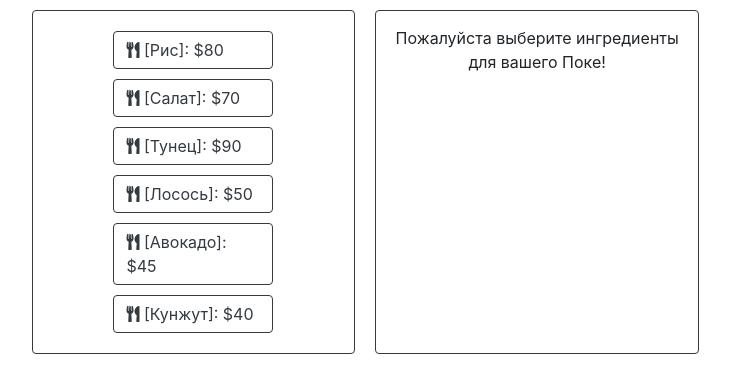
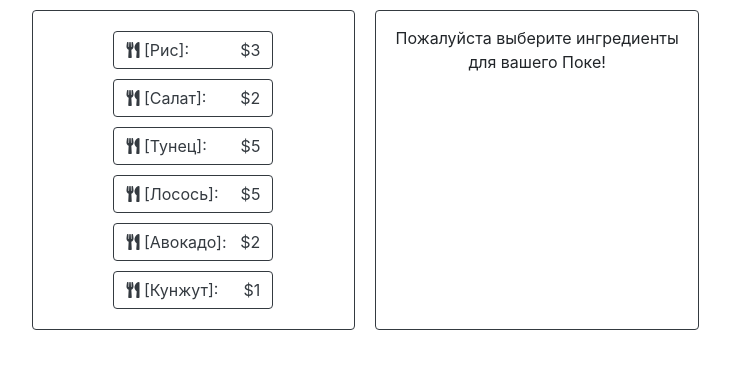
Before and after one commit to galubezzz/python_group_1_exam_7_maria_galunova, a React (Create React App) app: page / in a window 1280 px wide. Shown: the top 392 px of the page, without its empty margins (230-960 px from the left). Built offline with nearby package versions, Linux system fonts and the light colour scheme.

Commit message:
small layout fixes

```diff
--- a/src/App.js
+++ b/src/App.js
@@ -4,12 +4,12 @@ import Order from './components/Order/Order';
 import ItemsForm from './components/ItemsForm/ItemsForm';
 
 const availableItems = [
-  {name: 'rice', price: 80, label: 'Рис'},
-  {name: 'salad', price: 70, label: 'Салат'},
-  {name: 'tuna', price: 90, label: 'Тунец'},
-  {name: 'salmon', price: 50, label: 'Лосось'},
-  {name: 'avocado', price: 45, label: 'Авокадо'},
-  {name: 'sesame', price: 40, label: 'Кунжут'}
+  {name: 'rice', price: 3, label: 'Рис'},
+  {name: 'salad', price: 2, label: 'Салат'},
+  {name: 'tuna', price: 5, label: 'Тунец'},
+  {name: 'salmon', price: 5, label: 'Лосось'},
+  {name: 'avocado', price: 2, label: 'Авокадо'},
+  {name: 'sesame', price: 1, label: 'Кунжут'}
 ];
 
 class App extends Component {
--- a/src/components/ItemsForm/Item/Item.js
+++ b/src/components/ItemsForm/Item/Item.js
@@ -3,7 +3,7 @@ import React from 'react';
 function Item(props){
     return(
         <div>
-            <button className="btn btn-outline-dark text-left" onClick={props.addItem}><i className="fas fa-utensils"></i> [{props.name}]: ${props.price}</button>
+            <button className="btn btn-outline-dark text-left" onClick={props.addItem}><i className="fas fa-utensils"></i> [{props.name}]: <span className="float-right">${props.price}</span></button>
         </div>
     );
 }
--- a/src/components/Order/Order.js
+++ b/src/components/Order/Order.js
@@ -7,8 +7,8 @@ function Order(props){
 
     if (newItems.length>0){
         return(
-        <div className="col-md-5 form-group rounded border border-dark block">
-            Ваш поке:
+        <div className="col-md-5 form-group rounded border border-dark block text-left">
+            <span className="font-weight-bold">Ваш поке:</span>
             {newItems.map(
                 item => <OrderItem name={item.name}
                                    label={()=>props.label(item.name)}
@@ -16,7 +16,8 @@ function Order(props){
                                    count={item.count}
                                    removeItem ={()=>{props.removeItem(item.name)}} />
             )}
-            Total: ${props.total}
+            <hr />
+            Итого: ${props.total}
         </div>
     );
     }
--- a/src/components/Order/OrderItem/OrderItem.js
+++ b/src/components/Order/OrderItem/OrderItem.js
@@ -6,8 +6,8 @@ function OrderItem(props){
         price = props.total / props.count;
     }
     return(
-        <div>
-           {props.label()}: {props.count}шт x ${price} = {props.total} <span onClick={props.removeItem}><i className="fas fa-trash-alt"></i></span>
+        <div className="text-left">
+           {props.label()}: {props.count}шт x ${price} = {props.total} <span className="float-right" onClick={props.removeItem}><i className="fas fa-trash-alt"></i></span>
         </div>
     );
 }
```
